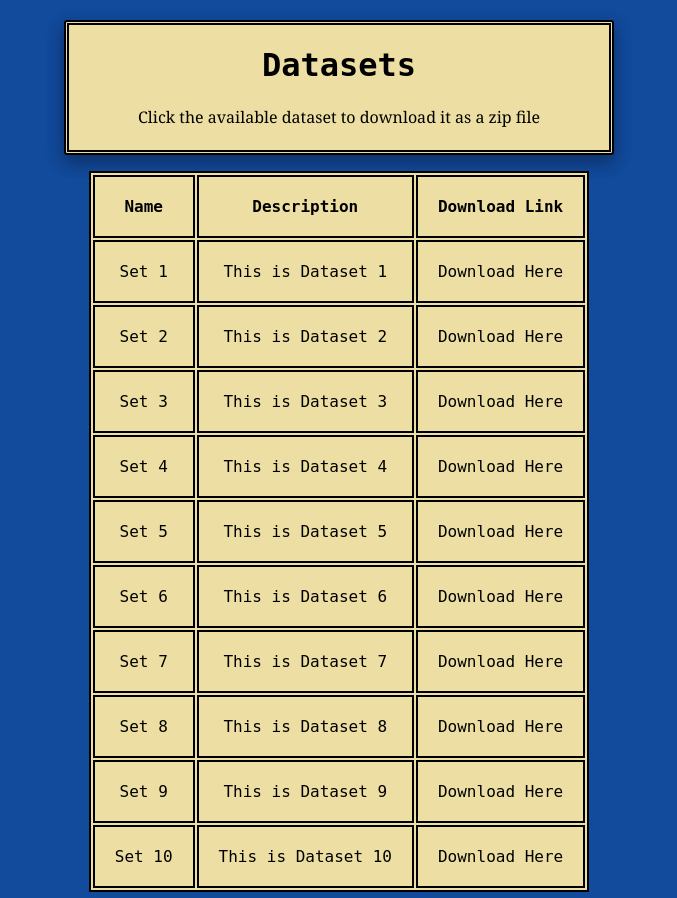
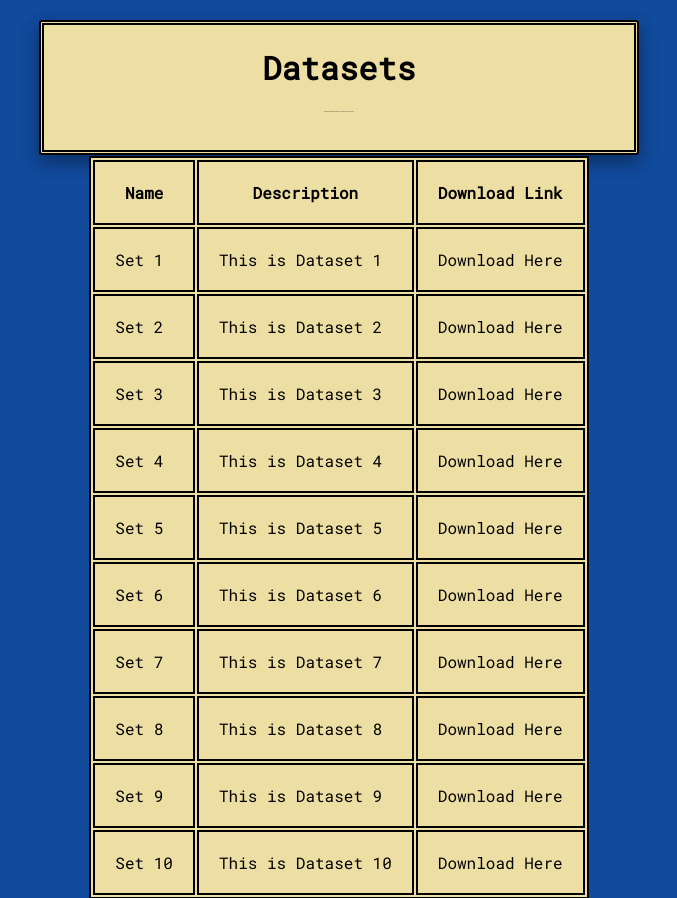
Before and after one commit to gwyni/EE461L_Team-8_Project, a Flask app: template templates/datasetpage.html in a window 1280 px wide. Shown: the top 898 px of the page, without its empty margins (301-978 px from the left). Run offline with Flask 2, Linux system fonts and the light colour scheme; the template is opened without the code that fills it, so the values that code supplies are empty; some libraries are stand-ins or nearby versions.

Commit message:
Minor css update

```diff
--- a/static/css/datasetpage.css
+++ b/static/css/datasetpage.css
@@ -24,7 +24,7 @@ body{
 .titlebox {
 	border-radius:3px;
 	margin: 0 auto 0 auto;
-	max-width: 500px;
+	max-width: 550px;
     height: 125px;
 	margin: auto;
 	border: 5px double black;
--- a/templates/datasetpage.html
+++ b/templates/datasetpage.html
@@ -1,3 +1,5 @@
+<link href="https://fonts.googleapis.com/css2?family=Roboto+Mono&display=swap" rel='stylesheet' type='text/css'>
+
 {% extends 'base.html' %}
 
 {% block head %}
```
